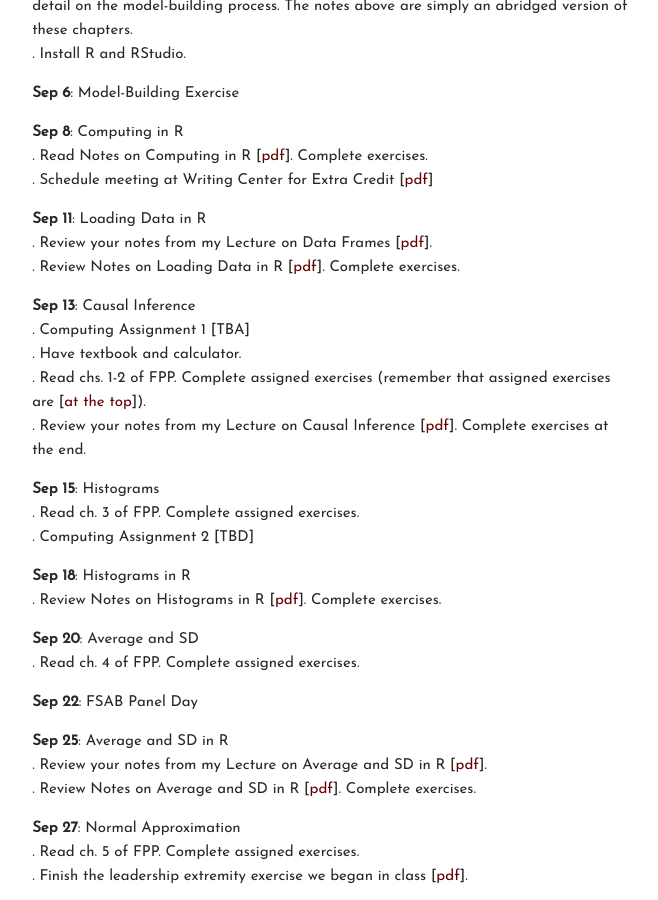
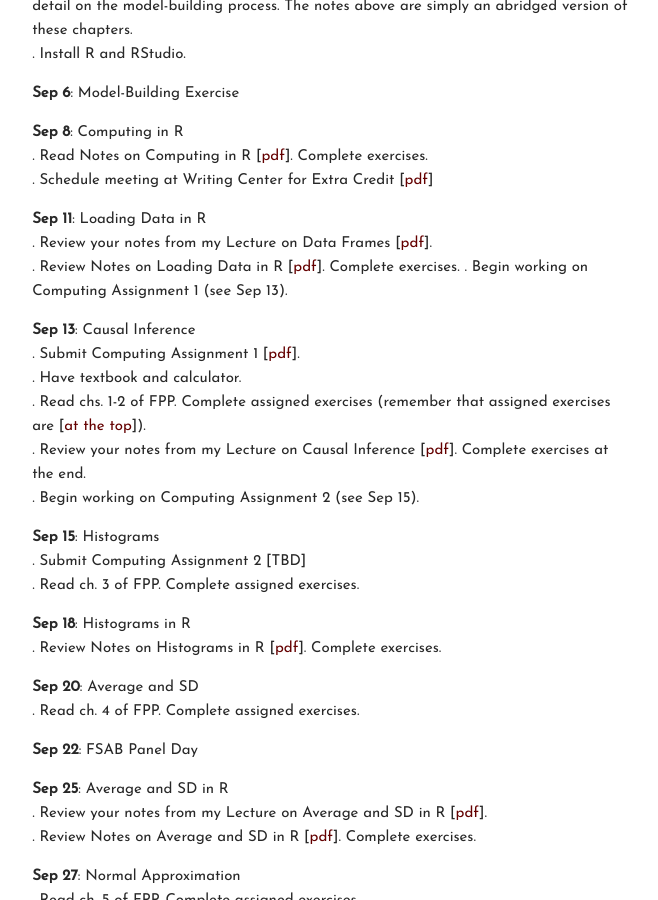
Before and after one commit to carlislerainey/carlislerainey.github.io, a Jekyll site: the page built from teaching/pols-209/index.md, in a window 1280 px wide and 900 px high, scrolled down 764 px. Shown: the whole window, without its empty margins (430-1088 px from the left). Built offline with Jekyll 4.4.1, drawn with Linux system fonts in a browser that asks for light colours.

Commit message:
update 209

```diff
--- a/teaching/pols-209/index.md
+++ b/teaching/pols-209/index.md
@@ -41,16 +41,18 @@ Tasks (bullets) below the date should be completed before the next class (unless
 **Sep 11**: Loading Data in R
 . Review your notes from my Lecture on Data Frames [[pdf](files/data-frames.pdf)].
 . Review Notes on Loading Data in R [[pdf](files/notes-05-loading-data.pdf)]. Complete exercises.
+. Begin working on Computing Assignment 1 (see Sep 13).
 
 **Sep 13**: Causal Inference
-. Computing Assignment 1 [TBA]
+. Submit Computing Assignment 1 [[pdf](files/r-assignments-01.pdf)].
 . Have textbook and calculator.
 . Read chs. 1-2 of FPP. Complete assigned exercises (remember that assigned exercises are [[at the top](files/fpp-exercises.pdf)]).
 . Review your notes from my Lecture on Causal Inference [[pdf](files/slides-06-causal-inf.pdf)]. Complete exercises at the end.
+. Begin working on Computing Assignment 2 (see Sep 15).
 
 **Sep 15**: Histograms
+. Submit Computing Assignment 2 [TBD]
 . Read ch. 3 of FPP. Complete assigned exercises.
-. Computing Assignment 2 [TBD]
 
 **Sep 18**: Histograms in R
 . Review Notes on Histograms in R [[pdf](files/notes-08-histograms-r.pdf)]. Complete exercises.
```
Also changed, not shown: 1 other file.
